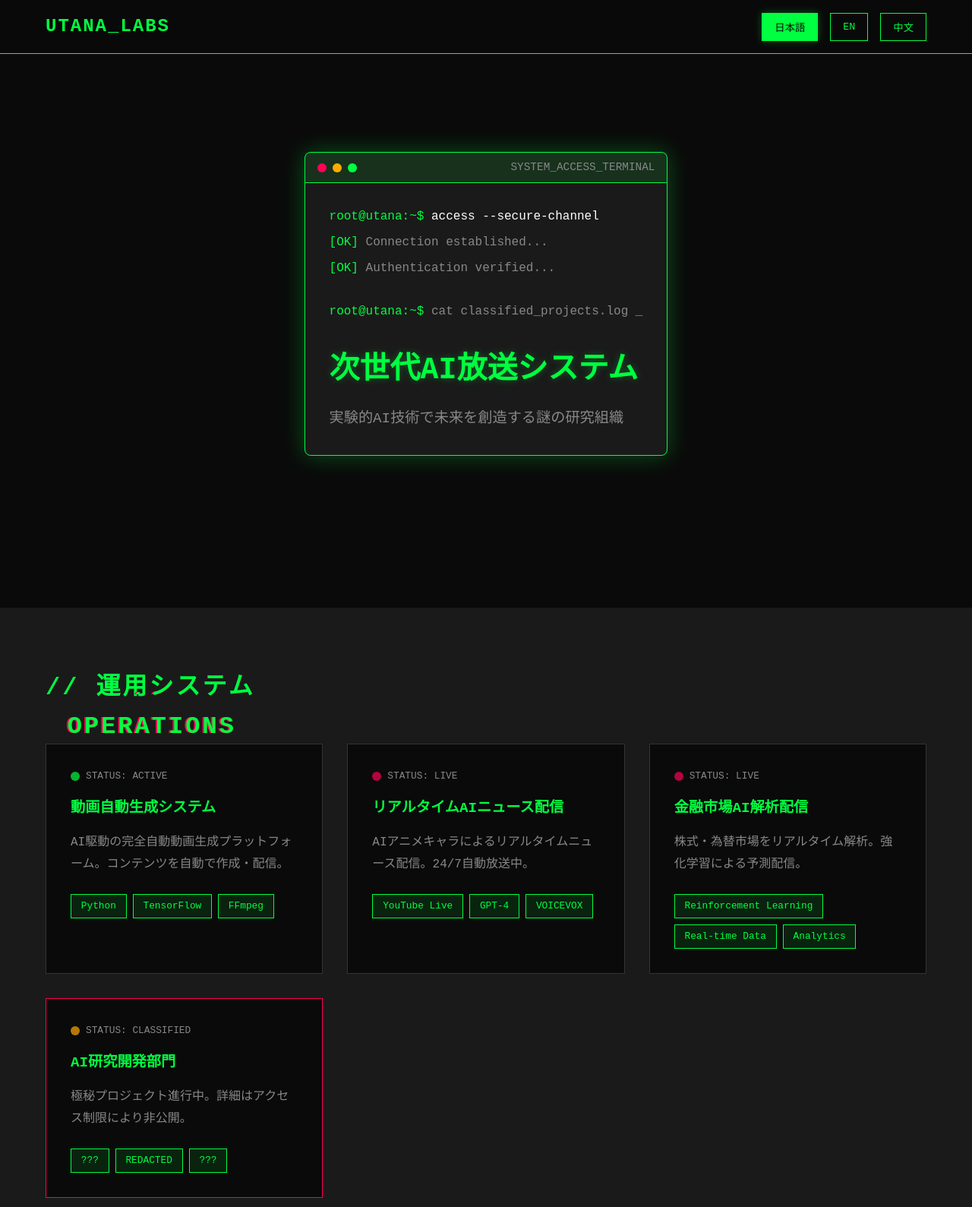
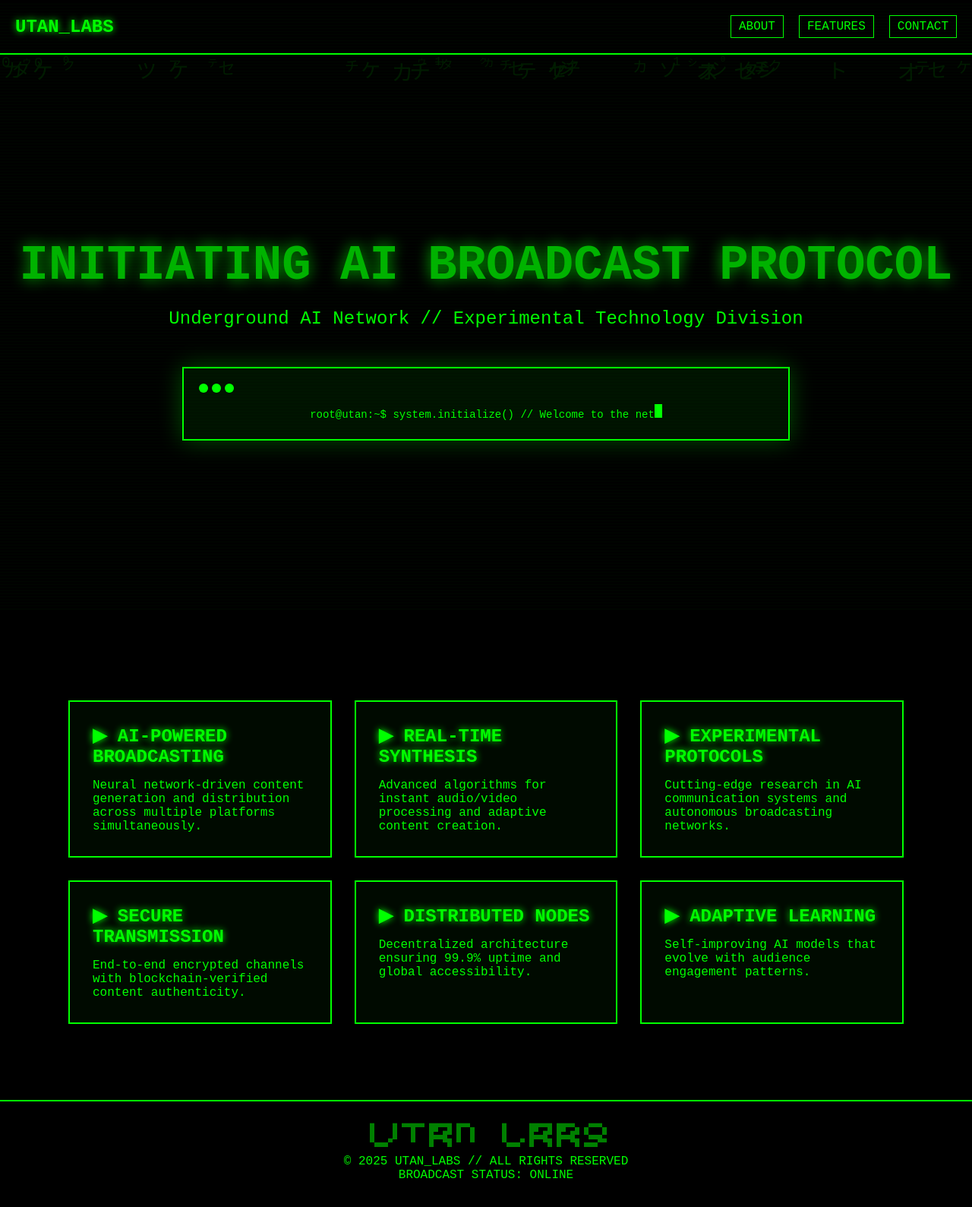
Before and after one commit to utanapps/utanapps.github.io, a plain HTML site: page index.html in a window 1280 px wide. Shown: the top 1589 px of the page at 76% size. Drawn offline with Linux system fonts and the light colour scheme.

```diff
--- a/index.html
+++ b/index.html
@@ -1,184 +1,355 @@
 <!DOCTYPE html>
-<html lang="ja">
+<html lang="en">
 <head>
     <meta charset="UTF-8">
     <meta name="viewport" content="width=device-width, initial-scale=1.0">
-    <meta name="description" content="UTANA LABS - AI-driven next-generation broadcasting organization">
-    <meta name="keywords" content="AI, broadcasting, automation, news, trading">
-    <title>UTANA_LABS // 次世代AI放送研究機関</title>
-    <link rel="stylesheet" href="css/style.css">
+    <title>UTAN_LABS // AI Broadcasting Network</title>
+    <style>
+        * {
+            margin: 0;
+            padding: 0;
+            box-sizing: border-box;
+        }
+
+        body {
+            font-family: 'Courier New', monospace;
+            background: #000;
+            color: #0f0;
+            overflow-x: hidden;
+        }
+
+        .scanline {
+            position: fixed;
+            top: 0;
+            left: 0;
+            width: 100%;
+            height: 100%;
+            background: linear-gradient(
+                to bottom,
+                transparent 50%,
+                rgba(0, 255, 0, 0.02) 50%
+            );
+            background-size: 100% 4px;
+            pointer-events: none;
+            z-index: 1000;
+            animation: scanline 8s linear infinite;
+        }
+
+        @keyframes scanline {
+            0% { transform: translateY(0); }
+            100% { transform: translateY(4px); }
+        }
+
+        .glitch {
+            position: relative;
+            animation: glitch 1s infinite;
+        }
+
+        @keyframes glitch {
+            0%, 100% { transform: translate(0); }
+            33% { transform: translate(-2px, 2px); }
+            66% { transform: translate(2px, -2px); }
+        }
+
+        header {
+            padding: 20px;
+            border-bottom: 2px solid #0f0;
+            display: flex;
+            justify-content: space-between;
+            align-items: center;
+            background: rgba(0, 0, 0, 0.9);
+        }
+
+        .brand {
+            font-size: 24px;
+            font-weight: bold;
+            text-shadow: 0 0 10px #0f0;
+        }
+
+        nav {
+            display: flex;
+            gap: 20px;
+        }
+
+        nav a {
+            color: #0f0;
+            text-decoration: none;
+            padding: 5px 10px;
+            border: 1px solid #0f0;
+            transition: all 0.3s;
+        }
+
+        nav a:hover {
+            background: #0f0;
+            color: #000;
+            box-shadow: 0 0 20px #0f0;
+        }
+
+        .hero {
+            height: 100vh;
+            display: flex;
+            flex-direction: column;
+            justify-content: center;
+            align-items: center;
+            text-align: center;
+            position: relative;
+        }
+
+        .matrix-bg {
+            position: absolute;
+            top: 0;
+            left: 0;
+            width: 100%;
+            height: 100%;
+            opacity: 0.1;
+            overflow: hidden;
+        }
+
+        .hero-content {
+            z-index: 10;
+            padding: 20px;
+        }
+
+        .hero h1 {
+            font-size: 4rem;
+            margin-bottom: 20px;
+            text-shadow: 0 0 20px #0f0;
+            animation: pulse 2s infinite;
+        }
+
+        @keyframes pulse {
+            0%, 100% { opacity: 1; }
+            50% { opacity: 0.7; }
+        }
+
+        .hero p {
+            font-size: 1.5rem;
+            margin-bottom: 30px;
+        }
+
+        .terminal {
+            background: rgba(0, 20, 0, 0.9);
+            border: 2px solid #0f0;
+            padding: 20px;
+            margin: 50px auto;
+            max-width: 800px;
+            box-shadow: 0 0 30px rgba(0, 255, 0, 0.3);
+        }
+
+        .terminal-header {
+            display: flex;
+            gap: 5px;
+            margin-bottom: 15px;
+        }
+
+        .terminal-button {
+            width: 12px;
+            height: 12px;
+            border-radius: 50%;
+            background: #0f0;
+        }
+
+        .terminal-content {
+            font-size: 14px;
+            line-height: 1.6;
+        }
+
+        .prompt {
+            color: #0f0;
+        }
+
+        .cursor {
+            display: inline-block;
+            width: 10px;
+            height: 18px;
+            background: #0f0;
+            animation: blink 1s infinite;
+        }
+
+        @keyframes blink {
+            0%, 50% { opacity: 1; }
+            51%, 100% { opacity: 0; }
+        }
+
+        .features {
+            display: grid;
+            grid-template-columns: repeat(auto-fit, minmax(300px, 1fr));
+            gap: 30px;
+            padding: 50px;
+            max-width: 1200px;
+            margin: 0 auto;
+        }
+
+        .feature-card {
+            border: 2px solid #0f0;
+            padding: 30px;
+            background: rgba(0, 20, 0, 0.5);
+            transition: all 0.3s;
+        }
+
+        .feature-card:hover {
+            transform: translateY(-5px);
+            box-shadow: 0 10px 30px rgba(0, 255, 0, 0.3);
+            background: rgba(0, 40, 0, 0.7);
+        }
+
+        .feature-card h3 {
+            font-size: 1.5rem;
+            margin-bottom: 15px;
+            text-shadow: 0 0 10px #0f0;
+        }
+
+        footer {
+            text-align: center;
+            padding: 30px;
+            border-top: 2px solid #0f0;
+            margin-top: 50px;
+        }
+
+        .ascii-art {
+            font-size: 10px;
+            line-height: 1;
+            opacity: 0.5;
+        }
+
+        @media (max-width: 768px) {
+            .hero h1 {
+                font-size: 2rem;
+            }
+
+            .hero p {
+                font-size: 1rem;
+            }
+
+            nav {
+                flex-direction: column;
+                gap: 10px;
+            }
+        }
+    </style>
 </head>
 <body>
-    <!-- Glitch Overlay -->
-    <div class="glitch-overlay"></div>
+    <div class="scanline"></div>
 
-    <!-- Navigation -->
-    <nav class="navbar">
-        <div class="container">
-            <div class="brand glitch" data-text="UTANA_LABS">UTANA_LABS</div>
-            <div class="nav-links">
-                <button class="lang-btn" data-lang="ja">日本語</button>
-                <button class="lang-btn" data-lang="en">EN</button>
-                <button class="lang-btn" data-lang="zh">中文</button>
-            </div>
-        </div>
+    <header>
+        <div class="brand glitch">UTAN_LABS</div>
+        <nav>
+            <a href="#about">ABOUT</a>
+            <a href="#features">FEATURES</a>
+            <a href="#contact">CONTACT</a>
         </nav>
+    </header>
 
-    <!-- Hero Section -->
     <section class="hero">
-        <div class="scanline"></div>
-        <div class="container">
+        <div class="matrix-bg" id="matrixBg"></div>
+        <div class="hero-content">
+            <h1 class="glitch">INITIATING AI BROADCAST PROTOCOL</h1>
+            <p>Underground AI Network // Experimental Technology Division</p>
             <div class="terminal">
                 <div class="terminal-header">
-                    <span class="terminal-button close"></span>
-                    <span class="terminal-button minimize"></span>
-                    <span class="terminal-button maximize"></span>
-                    <span class="terminal-title">SYSTEM_ACCESS_TERMINAL</span>
+                    <div class="terminal-button"></div>
+                    <div class="terminal-button"></div>
+                    <div class="terminal-button"></div>
                 </div>
-                <div class="terminal-body">
-                    <div class="terminal-line">
-                        <span class="prompt">root@utana:~$</span>
-                        <span class="command">access --secure-channel</span>
-                    </div>
-                    <div class="terminal-line">
-                        <span class="status-ok">[OK]</span> Connection established...
-                    </div>
-                    <div class="terminal-line">
-                        <span class="status-ok">[OK]</span> Authentication verified...
-                    </div>
-                    <div class="terminal-line typing-effect">
-                        <span class="prompt">root@utana:~$</span>
-                        <span class="typed-text"></span>
-                        <span class="cursor">_</span>
-                    </div>
-                    <h1 class="hero-title" data-i18n="hero.title">次世代AI放送システム</h1>
-                    <p class="hero-subtitle" data-i18n="hero.subtitle">実験的AI技術で未来を創造する謎の研究組織</p>
+                <div class="terminal-content">
+                    <span class="prompt">root@utan:~$</span> <span id="typed-text"></span><span class="cursor"></span>
                 </div>
             </div>
         </div>
     </section>
 
-    <!-- Services Section -->
-    <section class="services" id="services">
-        <div class="container">
-            <h2 class="section-title glitch" data-text="// OPERATIONS" data-i18n="services.title">// 運用システム</h2>
-            <div class="services-grid">
-                <div class="service-card fade-in">
-                    <div class="card-header">
-                        <div class="status-indicator active"></div>
-                        <span class="status-text">STATUS: ACTIVE</span>
+    <section class="features" id="features">
+        <div class="feature-card">
+            <h3>▶ AI-POWERED BROADCASTING</h3>
+            <p>Neural network-driven content generation and distribution across multiple platforms simultaneously.</p>
         </div>
-                    <h3 data-i18n="services.video.title">動画自動生成システム</h3>
-                    <p data-i18n="services.video.desc">AI駆動の完全自動動画生成プラットフォーム。コンテンツを自動で作成・配信。</p>
-                    <div class="card-footer">
-                        <span class="tech-tag">Python</span>
-                        <span class="tech-tag">TensorFlow</span>
-                        <span class="tech-tag">FFmpeg</span>
+        <div class="feature-card">
+            <h3>▶ REAL-TIME SYNTHESIS</h3>
+            <p>Advanced algorithms for instant audio/video processing and adaptive content creation.</p>
         </div>
+        <div class="feature-card">
+            <h3>▶ EXPERIMENTAL PROTOCOLS</h3>
+            <p>Cutting-edge research in AI communication systems and autonomous broadcasting networks.</p>
         </div>
-
-                <div class="service-card fade-in">
-                    <div class="card-header">
-                        <div class="status-indicator live"></div>
-                        <span class="status-text">STATUS: LIVE</span>
+        <div class="feature-card">
+            <h3>▶ SECURE TRANSMISSION</h3>
+            <p>End-to-end encrypted channels with blockchain-verified content authenticity.</p>
         </div>
-                    <h3 data-i18n="services.anime.title">リアルタイムAIニュース配信</h3>
-                    <p data-i18n="services.anime.desc">AIアニメキャラによるリアルタイムニュース配信。24/7自動放送中。</p>
-                    <div class="card-footer">
-                        <span class="tech-tag">YouTube Live</span>
-                        <span class="tech-tag">GPT-4</span>
-                        <span class="tech-tag">VOICEVOX</span>
+        <div class="feature-card">
+            <h3>▶ DISTRIBUTED NODES</h3>
+            <p>Decentralized architecture ensuring 99.9% uptime and global accessibility.</p>
         </div>
-                </div>
-
-                <div class="service-card fade-in">
-                    <div class="card-header">
-                        <div class="status-indicator live"></div>
-                        <span class="status-text">STATUS: LIVE</span>
-                    </div>
-                    <h3 data-i18n="services.trading.title">金融市場AI解析配信</h3>
-                    <p data-i18n="services.trading.desc">株式・為替市場をリアルタイム解析。強化学習による予測配信。</p>
-                    <div class="card-footer">
-                        <span class="tech-tag">Reinforcement Learning</span>
-                        <span class="tech-tag">Real-time Data</span>
-                        <span class="tech-tag">Analytics</span>
-                    </div>
-                </div>
-
-                <div class="service-card fade-in classified">
-                    <div class="card-header">
-                        <div class="status-indicator classified"></div>
-                        <span class="status-text">STATUS: CLASSIFIED</span>
-                    </div>
-                    <h3 data-i18n="services.research.title">AI研究開発部門</h3>
-                    <p data-i18n="services.research.desc">極秘プロジェクト進行中。詳細はアクセス制限により非公開。</p>
-                    <div class="card-footer">
-                        <span class="tech-tag">???</span>
-                        <span class="tech-tag">REDACTED</span>
-                        <span class="tech-tag">???</span>
-                    </div>
-                </div>
-            </div>
+        <div class="feature-card">
+            <h3>▶ ADAPTIVE LEARNING</h3>
+            <p>Self-improving AI models that evolve with audience engagement patterns.</p>
         </div>
     </section>
 
-    <!-- Mission Section -->
-    <section class="mission" id="mission">
-        <div class="container">
-            <h2 class="section-title glitch" data-text="// MISSION" data-i18n="mission.title">// ミッション</h2>
-            <div class="mission-content fade-in">
-                <div class="ascii-logo">
+    <footer>
+        <div class="ascii-art">
             <pre>
- ██╗   ██╗████████╗ █████╗ ███╗   ██╗ █████╗
- ██║   ██║╚══██╔══╝██╔══██╗████╗  ██║██╔══██╗
- ██║   ██║   ██║   ███████║██╔██╗ ██║███████║
- ██║   ██║   ██║   ██╔══██║██║╚██╗██║██╔══██║
- ╚██████╔╝   ██║   ██║  ██║██║ ╚████║██║  ██║
-  ╚═════╝    ╚═╝   ╚═╝  ╚═╝╚═╝  ╚═══╝╚═╝  ╚═╝
+ █    █ ▀▀█▀▀ ██▀▀█ █▀▀▄      █     ██▀▀█ ██▀▀▄ ▄▀▀▀▄
+ █    █   █   █▄▄█▀ █  █      █     █▄▄█▀ █▄▄█▀ ▀▄▄▄▀
+ ▀▄▄▄▀    ▀   █  ▀█ ▀  ▀      ▀▄▄▄▀ █  ▀█ █  ▀█ ▄▄▄▀▀
             </pre>
         </div>
-                <div class="mission-text">
-                    <p data-i18n="mission.text1">我々は表の世界には存在しない。</p>
-                    <p data-i18n="mission.text2">AIの力で新しい放送の形を追求し、情報の自由と自動化を実現する。</p>
-                    <p data-i18n="mission.text3">伝統的な枠組みに縛られず、実験的な技術で未来を切り開く。</p>
-                </div>
-            </div>
-        </div>
-    </section>
-
-    <!-- Contact Section -->
-    <section class="contact" id="contact">
-        <div class="container">
-            <h2 class="section-title glitch" data-text="// CONTACT" data-i18n="contact.title">// コンタクト</h2>
-            <div class="contact-content fade-in">
-                <p class="contact-warning" data-i18n="contact.warning">⚠ 警告: 非公式チャンネルでの連絡のみ受け付けます</p>
-                <div class="contact-links">
-                    <a href="mailto:contact@utanapps.dev" class="contact-link">
-                        <span class="icon">📧</span>
-                        <span>contact@utanapps.dev</span>
-                    </a>
-                    <a href="https://github.com/utanapps" target="_blank" class="contact-link">
-                        <span class="icon">💻</span>
-                        <span>GitHub: @utanapps</span>
-                    </a>
-                    <a href="#" class="contact-link">
-                        <span class="icon">📺</span>
-                        <span data-i18n="contact.youtube">YouTube配信中</span>
-                    </a>
-                </div>
-            </div>
-        </div>
-    </section>
-
-    <!-- Footer -->
-    <footer class="footer">
-        <div class="container">
-            <p data-i18n="footer.text">© 2025 UTANA LABS // すべての活動は実験的です</p>
-            <p class="disclaimer" data-i18n="footer.disclaimer">本組織は架空のものであり、いかなる実在の組織とも関係ありません</p>
-        </div>
+        <p>&copy; 2025 UTAN_LABS // ALL RIGHTS RESERVED</p>
+        <p>BROADCAST STATUS: <span style="color: #0f0;">ONLINE</span></p>
     </footer>
 
-    <script src="js/i18n.js"></script>
-    <script src="js/main.js"></script>
+    <script>
+        // Matrix background effect
+        const matrixBg = document.getElementById('matrixBg');
+        const chars = '01アイウエオカキクケコサシスセソタチツテト';
+
+        for (let i = 0; i < 50; i++) {
+            const span = document.createElement('span');
+            span.textContent = chars[Math.floor(Math.random() * chars.length)];
+            span.style.position = 'absolute';
+            span.style.left = Math.random() * 100 + '%';
+            span.style.animationDuration = (Math.random() * 3 + 2) + 's';
+            span.style.fontSize = (Math.random() * 20 + 10) + 'px';
+            span.style.animation = 'fall linear infinite';
+            matrixBg.appendChild(span);
+        }
+
+        // Add CSS for falling animation
+        const style = document.createElement('style');
+        style.textContent = `
+            @keyframes fall {
+                0% { top: -10%; opacity: 1; }
+                100% { top: 100%; opacity: 0; }
+            }
+        `;
+        document.head.appendChild(style);
+
+        // Typing effect
+        const text = 'system.initialize() // Welcome to the network';
+        const typedTextElement = document.getElementById('typed-text');
+        let i = 0;
+
+        function typeWriter() {
+            if (i < text.length) {
+                typedTextElement.textContent += text.charAt(i);
+                i++;
+                setTimeout(typeWriter, 100);
+            }
+        }
+
+        setTimeout(typeWriter, 1000);
+
+        // Random glitch effect
+        setInterval(() => {
+            const glitchElements = document.querySelectorAll('.glitch');
+            glitchElements.forEach(element => {
+                if (Math.random() > 0.9) {
+                    element.style.textShadow = `${Math.random() * 10}px ${Math.random() * 10}px 10px #0f0`;
+                    setTimeout(() => {
+                        element.style.textShadow = '0 0 10px #0f0';
+                    }, 100);
+                }
+            });
+        }, 2000);
+    </script>
 </body>
 </html>
```
Lines whose indentation alone changed are shown as unchanged.
